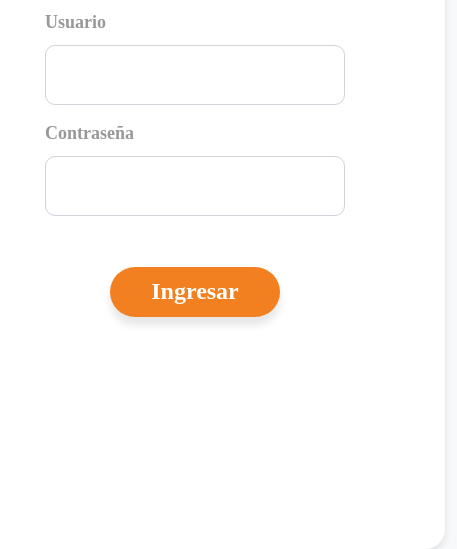
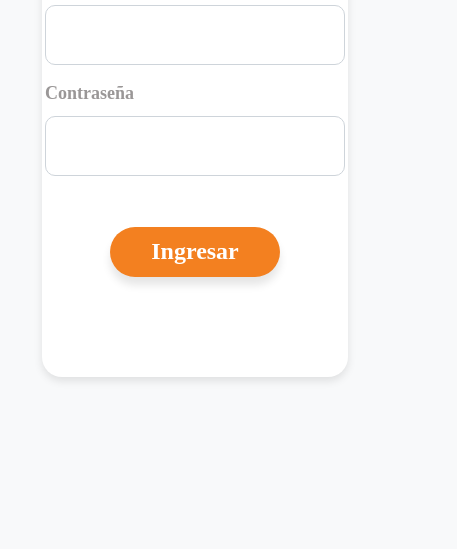
Before and after one commit to melaniotamendi/Proyecto-final, a plain HTML site: page login.html in a window 390 px wide. Shown: the part 319-868 px from the top of the page, 457 px wide, since content can reach past the window. After the commit the page ends 844 px from the top, so only its background shows below. Drawn offline with Linux system fonts and the light colour scheme.

Commit message:
Update style-login.css

```diff
--- a/css/style-login.css
+++ b/css/style-login.css
@@ -97,23 +97,23 @@ h2 {
       place-items: center;
     }
   }
+
   /* este es de la tablet */
   @media only screen and (max-width: 1024px) and (min-width: 768px) {
     .login-form {
       padding: 30px;
       place-items: center;
     }
-
   }
 
  /* este es del iphone */
  @media only screen and (max-width: 568px) and (min-width: 320px) {
-    .login-form{
-
-      display: flex;
-      flex-direction: column;
-      align-items: center;
-      justify-content: center;
-      height: 100vh;
+   .login-form {
+    width: 90%;
+    padding: 20px;
+    margin: 0 auto;
+    display: flex;
+    flex-direction: column;
+    align-items: center;
   }
 }
```
